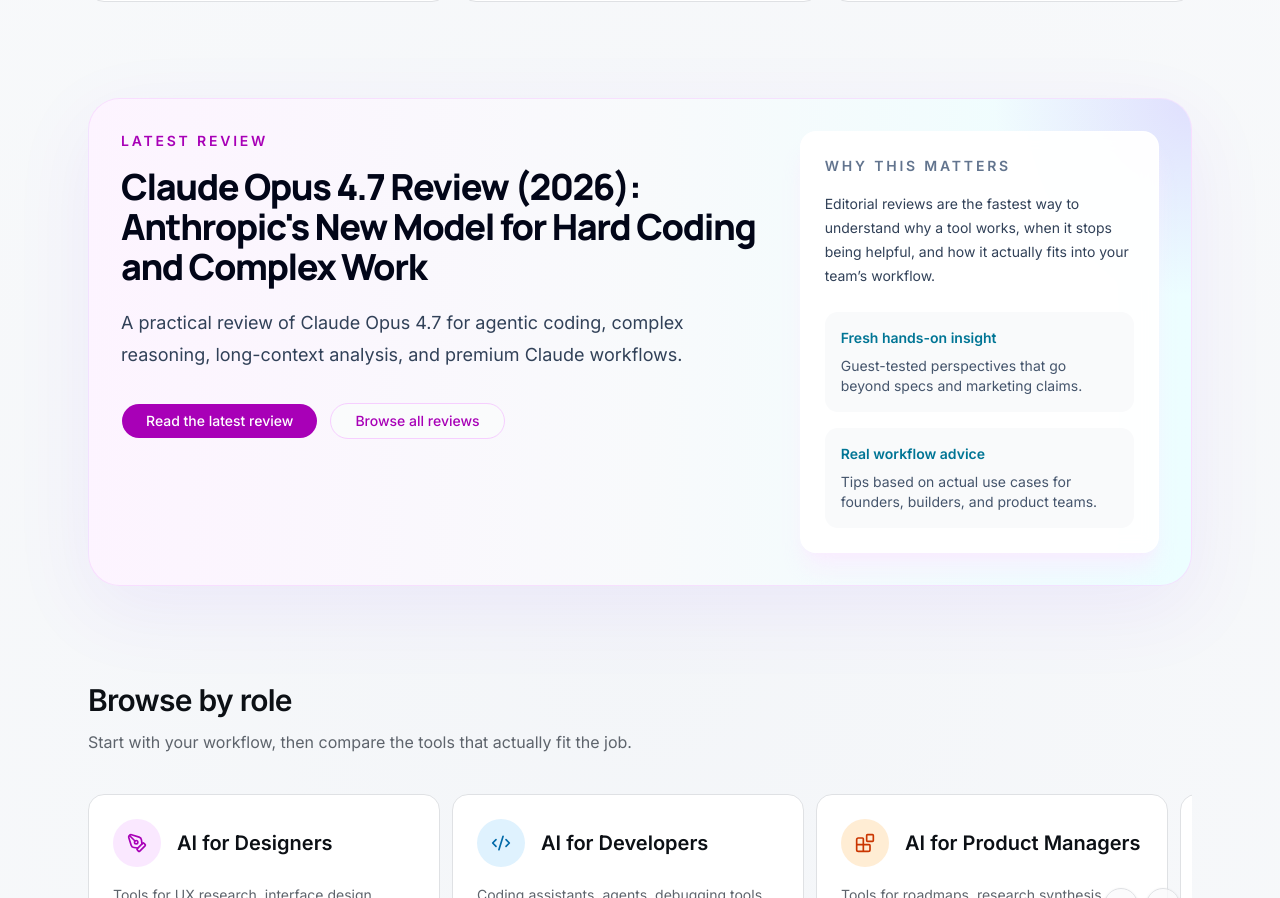
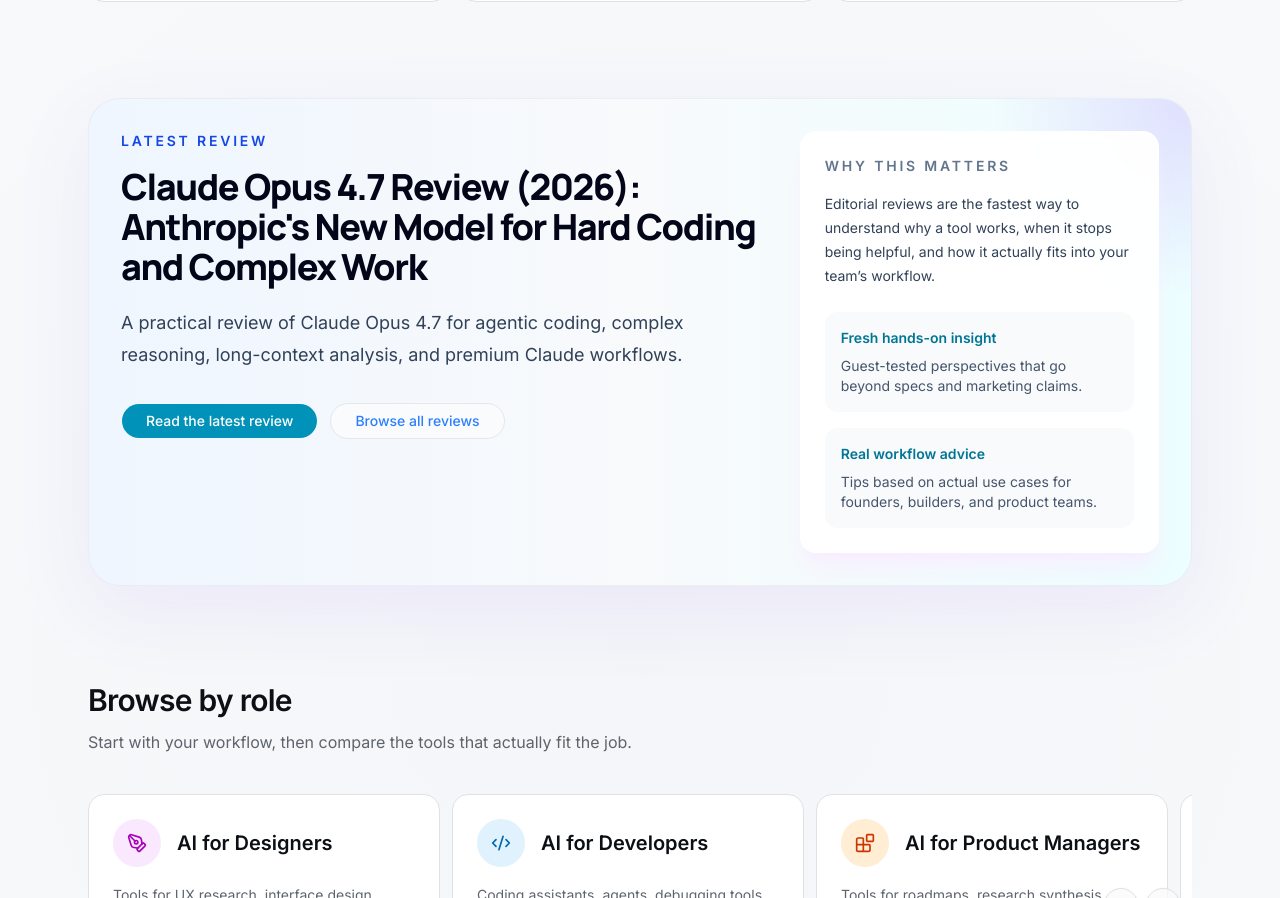
Before and after one commit to edbr/sinale, a Next.js app: page / in a window 1280 px wide. Shown: the part 1520-2418 px from the top of the page. Built offline with nearby package versions, Linux system fonts and the light colour scheme; no server answers.

Commit message:
variavles

```diff
--- a/app/page.tsx
+++ b/app/page.tsx
@@ -293,11 +293,11 @@
       </section>
 
             <section className="mx-auto max-w-6xl px-6 pb-24">
-        <div className="relative overflow-hidden rounded-[2rem] border border-fuchsia-200/60 bg-linear-to-r from-fuchsia-50 via-slate-50 to-cyan-50 p-8 shadow-[0_24px_80px_rgba(124,58,237,0.08)]">
+        <div className="relative overflow-hidden rounded-[2rem] border border-gray-200/60 bg-linear-to-r from-blue-50 via-slate-50 to-cyan-50 p-8 shadow-[0_24px_80px_rgba(124,58,237,0.08)]">
           <div className="pointer-events-none absolute right-0 top-0 hidden h-full w-72 rounded-bl-[4rem] bg-[radial-gradient(circle_at_top_right,rgba(168,85,247,0.18),transparent_35%)] lg:block" />
           <div className="relative grid gap-8 lg:grid-cols-[1.8fr_1fr]">
             <div>
-              <p className="text-sm font-semibold uppercase tracking-[0.2em] text-fuchsia-700">
+              <p className="text-sm font-semibold uppercase tracking-[0.2em] text-blue-700">
                 Latest review
               </p>
               <h2 className="mt-4 text-4xl font-heading font-extrabold tracking-[-0.04em] text-slate-950">
@@ -308,10 +308,10 @@
               </p>
 
               <div className="mt-8 flex flex-wrap gap-3">
-                <Button asChild size="lg" className="rounded-full bg-fuchsia-700 px-6 text-white hover:bg-fuchsia-800">
+                <Button asChild size="lg" className="rounded-full bg-cyan-600 px-6 text-white hover:bg-fuchsia-800">
                   <Link href={reviews[0].href}>Read the latest review</Link>
                 </Button>
-                <Button asChild variant="outline" size="lg" className="rounded-full border-fuchsia-200 px-6 text-fuchsia-700 hover:border-fuchsia-300 hover:text-fuchsia-900">
+                <Button asChild variant="outline" size="lg" className="rounded-full border-gray-200 px-6 text-blue-500 hover:border-orange-300 hover:text-yellow-600">
                   <Link href="/reviews">Browse all reviews</Link>
                 </Button>
               </div>
```
